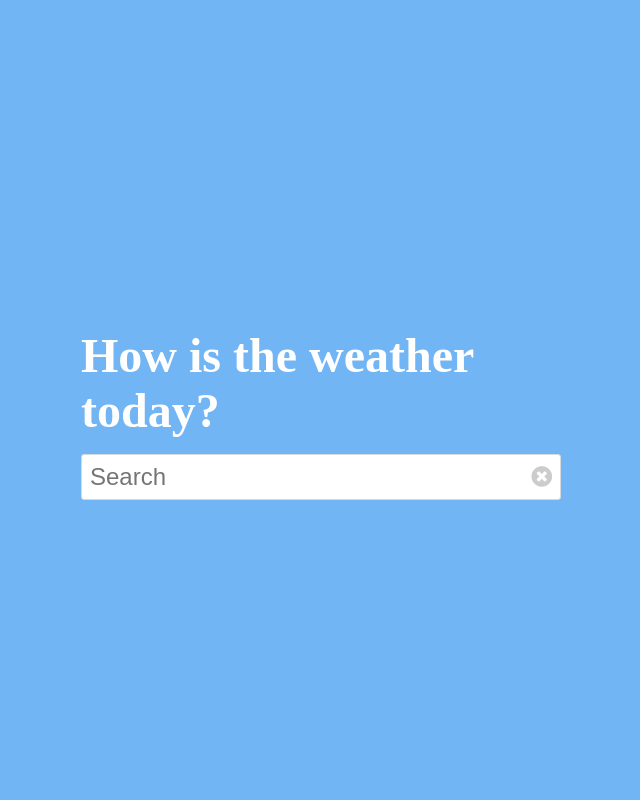
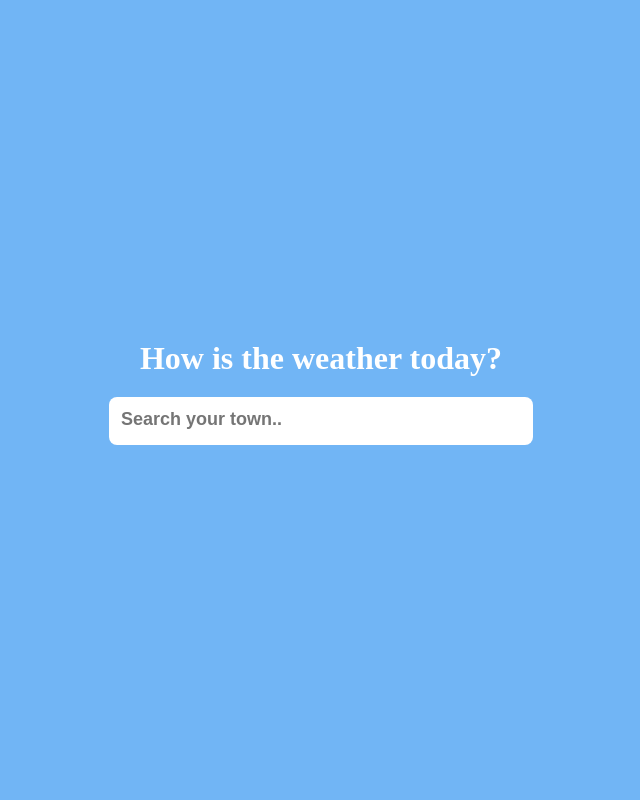
Before and after one commit to antonarntsen/Examensarbete, a Flask app: page / in a window 1280 px wide. Shown: the whole page, without its empty margins (319-959 px from the left). Run offline with Flask 3, Linux system fonts and the light colour scheme; parts of the project's set-up code (start-up, migrations or seed data) failed here and were passed over; some libraries are stand-ins or nearby versions.

Commit message:
rewrite html and css

```diff
--- a/app.py
+++ b/app.py
@@ -33,13 +33,11 @@ def index():
         wind = weather_data["current"]["wind_kph"]
         icon = weather_data["current"]["condition"]["icon"]
         if "sunny" in condition.lower() and current_temp >= 10:
-            #icon = "https://img.uxwing.com/wp-content/themes/uxwing/download/weather/day-sunny-icon.png"
             sunny = '#FD9635'
             title = "Use sunscreen, dummy!"
             return render_template('index.html', city=city, condition=condition, temperature=current_temp, color=sunny, title=title, icon=icon, wind=wind)
         elif "cloudy" in condition.lower() or "overcast" in condition.lower():
             cloudy = "#BFB49D"
-            #icon = "https://freepngimg.com/download/weather/23527-3-weather.png"
             title = "The shade feels nice."
             return render_template('index.html', city=city, condition=condition, temperature=current_temp, color=cloudy, title=title, icon=icon, wind=wind)
         elif "rain" in condition.lower():
--- /dev/null
+++ b/static/css/main.js
@@ -0,0 +1,14 @@
+const btn = document.querySelector(".btn");
+const cbtn = document.querySelector(".closeBtn");
+
+btn.addEventListener("input", function () {
+  btn.classList.add("active");
+  cbtn.classList.add("active");
+});
+cbtn.addEventListener("click", function () {
+  cbtn.classList.remove("active");
+  btn.classList.remove("active");
+
+  const getValue = document.getElementById("bajs");
+  if (getValue.value != "") getValue.value = "";
+});
--- a/static/css/style.css
+++ b/static/css/style.css
@@ -1,89 +1,76 @@
-@import url('https://netdna.bootstrapcdn.com/font-awesome/4.2.0/css/font-awesome.css');
-
-/* Generic styles */
-body, html {
-  display: flex;
-  align-items: center;
-  justify-content: center;
-  height: 100%;
-}
-form {
-  width: 30rem;
-  padding: 1rem;
-  font-size: 1.5rem;
-}
-h1 {
-  color: #FFF;
-  margin: 0 0 1rem;
+* {
 	padding: 0;
-}
-h2 {
-	color: #FFF;
-   position:relative; top:-70px; left:34px;
-   font-size:x-large;
-}
-img {
-	color: #FFF;
-	width: 100px;
+	margin: 0;
   }
 
-/* eof Generic styles */
-
-.searchBox-fakeInput {
-	background: white;
-	border: 1px solid #d6dadc;
-	border-radius: 3px;
-	display: table;
+  .container {
+	display: flex;
+	flex-wrap: wrap;
+	margin: 9rem auto;
+	max-width: 1000px;
+  }
+  .container .content {
+	padding: 2rem;
+	font-size: 2rem;
   }
 
-.searchBox-fakeInput.is-focussed {
-  border: 2px solid cyan !important;
+  .left {
+	display: flex;
+	justify-content: center;
+	align-items: center;
+	width: 50%;
   }
-.searchBox-inputWrapper,
-.searchBox-clearWrapper {
+  .left img {
+	height: 150px;
+  }
+  .right {
+	display: flex;
+	justify-content: center;
+	align-items: center;
+	width: 50%;
+	color:#fff;
+  }
+
+  .bar {
+	position: absolute;
+	left: 0;
+	right: 0;
+	top: 0;
+	bottom: 0;
+	margin: auto;
 	width: 100%;
-	display: table-cell;
-	vertical-align: middle;
+	text-align: center;
+	height: 120px;
+	color: #fff;
   }
-.searchBox-input {
- 	background-color: transparent;
+
+  .search {
+	display: flex;
+	width: 400px;
+	background: #fff;
+	border-radius: 8px;
+	margin: 20px auto;
+	padding: 12px;
+  }
+  .search input[type=text] {
+	width: 375px;
 	border: none;
-  box-shadow: none;
+	font-size: 18px;
+	font-weight: 600;
+  }
+  .search input[type=text]:focus {
 	outline: none;
-	width: 100%;
-	padding: 0.5rem;
-	font-size: inherit;
   }
-.searchBox-input:focus {
-  outline: none;
-	background: #FFF;
-  box-shadow: none;
+  .search .closeBtn {
+	padding: 0.25rem;
+	color: #050505;
+	opacity: 0;
+	transition: all 0.4s;
+	cursor: pointer;
   }
-.searchBox-clearWrapper {
-  padding-right: 0.5rem;
+  .search .closeBtn.active {
+	opacity: 1;
   }
-.searchBox-clear {
-	color: #CCC;
-	padding: 0;
-	cursor: pointer;
-	font-size: inherit;
-	cursor: pointer;
-	line-height: 1.5;
- 	-webkit-transition: all 3s ease-in-out;
-	-moz-transition: all 0.3s ease-in-out;
-	-o-transition: all 0.3s ease-in-out;
-	transition: all 0.3s ease-in-out;
+  .city {
+	text-transform: capitalize;
   }
-.searchBox-clearInput:hover {
-	color: #AAA;
-}
-.weather-condition{
-   color: #FFF;
-   position:relative; top:-50px; left:-70px;
-   font-size:large;
-}
-.wind-speed{
-   color: #FFF;
-   position:relative; top:-30px; left:-163px;
-   font-size:large;
-}
--- a/templates/index.html
+++ b/templates/index.html
@@ -1,30 +1,32 @@
 <!DOCTYPE html>
-<link rel="stylesheet" href="{{ url_for('static', filename='css/style.css') }}">
-<html>
+<html lang="en">
   <head>
-    <title>Weather App</title>
+    <meta charset="UTF-8" />
+    <meta http-equiv="X-UA-Compatible" content="IE=edge" />
+    <meta name="viewport" content="width=device-width, initial-scale=1.0" />
+    <link
+      rel="stylesheet"
+      href="https://cdnjs.cloudflare.com/ajax/libs/font-awesome/6.4.0/css/all.min.css"
+    />
+    <link rel="stylesheet" href="{{ url_for('static', filename='css/style.css') }}" />
     <style>
       body {
             background: {{color}};
         }
     </style>
+    <title>Document</title>
   </head>
   <body>
-    <form action="/" method="post">
+    <div class="container">
+      <div class="left">
+        <div class="content">
           <div class="weather-icon">
-            <img src="{{ icon }}"/>
-        <h1>{{ title }}</h1>
-        </div>
-        <div class="searchBox-fakeInput">
-            <div class="searchBox-inputWrapper">
-                <input type="text" class="form-control searchBox-input js-searchBox-input" placeholder="Search" id="city" name="city" required>
-            </div>
-        <div class="searchBox-clearWrapper">
-            <script>"test.js"</script>
-            <span class="searchBox-clear js-clearSearchBox"><i class="fa fa-times-circle"></i></span>
+            <img src="{{ icon }}" />
           </div>
         </div>
-    </form>
+      </div>
+      <div class="right">
+        <div class="content">
           {% if city %}
           <div class="city">
             <h2>{{ city }}</h2>
@@ -36,5 +38,24 @@
             <p>Wind: {{ wind }} km/h</p>
           </div>
           {% endif %}
+        </div>
+      </div>
+      <div class="bar">
+        <h1>{{ title }}</h1>
+        <div class="search">
+          <form action="/" method="post">
+            <input
+              type="text"
+              id="bajs"
+              name="city"
+              class="btn"
+              placeholder="Search your town.."
+            />
+          </form>
+          <i class="closeBtn fa-regular fa-circle-xmark"></i>
+        </div>
+      </div>
+    </div>
+    <script src="{{ url_for('static', filename='css/main.js') }}"></script>
   </body>
 </html>
```
Also changed, not shown: templates/cloudy.png (deleted). Lines whose indentation alone changed are shown as unchanged.
